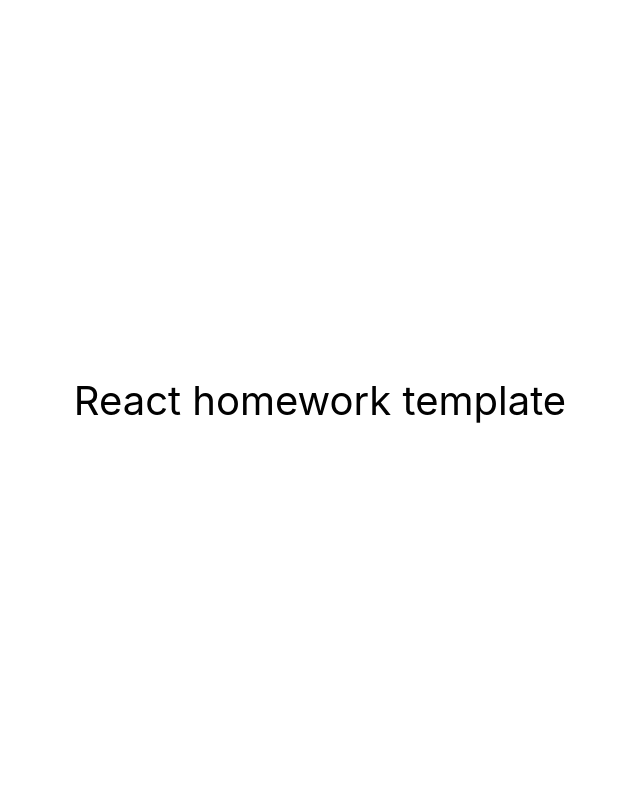
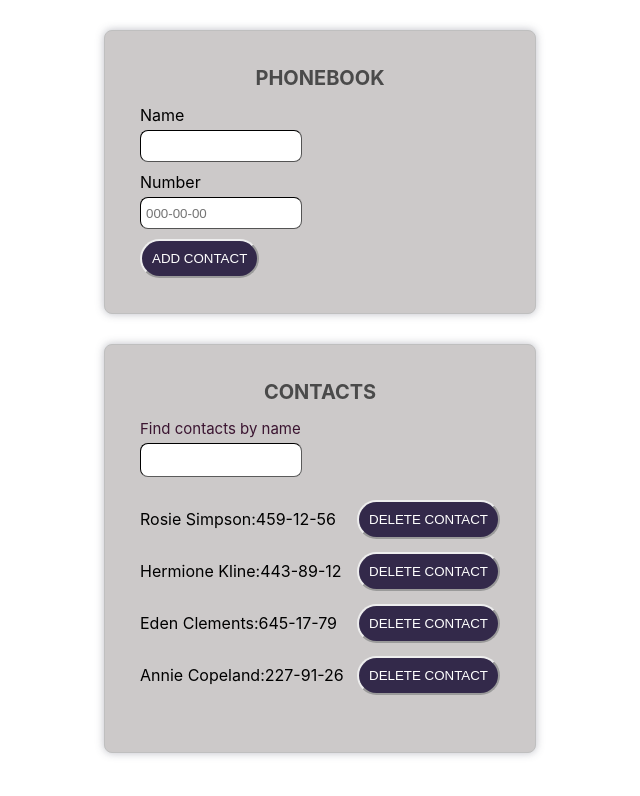
Before and after one commit to iamaelita/goit-react-hw-02-phonebook, a React (Create React App) app: page / in a window 1280 px wide. Shown: the top 796 px of the page, without its empty margins (320-960 px from the left). Built offline with nearby package versions, Linux system fonts and the light colour scheme.

Commit message:
fixing css

```diff
--- a/package.json
+++ b/package.json
@@ -7,6 +7,8 @@
     "@testing-library/jest-dom": "^5.16.3",
     "@testing-library/react": "^12.1.4",
     "@testing-library/user-event": "^13.5.0",
+    "nanoid": "^4.0.2",
+    "prop-types": "^15.8.1",
     "react": "^18.1.0",
     "react-dom": "^18.1.0",
     "react-scripts": "5.0.1",
--- a/src/components/App.jsx
+++ b/src/components/App.jsx
@@ -1,16 +1,65 @@
-export const App = () => {
-  return (
-    <div
-      style={{
-        height: '100vh',
-        display: 'flex',
-        justifyContent: 'center',
-        alignItems: 'center',
-        fontSize: 40,
-        color: '#010101'
-      }}
-    >
-      React homework template
-    </div>
-  );
-};
+import { Component } from 'react';
+import { nanoid } from 'nanoid';
+
+import { ContactForm } from './ContactForm/ContactForm';
+import { Filter } from './Filter/Filter';
+import { ContactList } from './ContactList/ContactList';
+import { Section } from './Section/Section';
+
+export class App extends Component {
+  state = {
+    contacts: [
+      { id: 'id-1', name: 'Rosie Simpson', number: '459-12-56' },
+      { id: 'id-2', name: 'Hermione Kline', number: '443-89-12' },
+      { id: 'id-3', name: 'Eden Clements', number: '645-17-79' },
+      { id: 'id-4', name: 'Annie Copeland', number: '227-91-26' },
+    ],
+    filter: '',
+  };
+
+  addContact = ({ name, number }) => {
+   const names = this.state.contacts.map(contact => contact.name);
+   if (names.indexOf(name) >= 0) {
+     alert(name + ' is already in contacts');
+     return;
+   }
+   this.setState(prevState => {
+     return {
+       contacts: [{ name, number, id: nanoid() }, ...prevState.contacts],
+     };
+   });
+  };
+
+  deleteContact = id => {
+    this.setState(prevState => ({
+      contacts: prevState.contacts.filter(contact => contact.id !== id),
+    }));
+  };
+
+  changeInput = e => {
+    const { name, value } = e.target;
+    this.setState({ [name]: value });
+  };
+
+  render() {
+    const { contacts, filter } = this.state;
+    const filterContacts = contacts.filter(contact =>
+      contact.name.toLowerCase().includes(filter.toLowerCase())
+    );
+
+    return (
+      <>
+        <Section title="Phonebook">
+          <ContactForm onSubmit={this.addContact} />
+        </Section>
+        <Section title="Contacts">
+          <Filter name={'filter'} changeInput={this.changeInput} />
+          <ContactList
+            contacts={filterContacts}
+            deleteContact={this.deleteContact}
+          />
+        </Section>
+      </>
+    );
+  }
+}
--- /dev/null
+++ b/src/components/ContactForm/ContactForm.jsx
@@ -0,0 +1,55 @@
+import { Component } from 'react';
+import PropTypes from 'prop-types';
+import css from './ContactForm.module.css';
+
+export class ContactForm extends Component {
+  state = { name: '', number: '' };
+  handleChange = e => {
+    const { name, value } = e.currentTarget;
+    this.setState({ [name]: value });
+  };
+  handleSubmit = e => {
+    e.preventDefault();
+    this.props.onSubmit(this.state);
+    this.setState({ name: '', number: '' });
+  };
+  render() {
+    const { name, number } = this.state;
+    return (
+      <form className={css.container} onSubmit={this.handleSubmit}>
+        <label className={css.item}>
+          Name
+          <input
+            type="text"
+            className={css.input}
+            name="name"
+            value={name}
+            pattern="^[a-zA-Zа-яА-Я]+(([' -][a-zA-Zа-яА-Я ])?[a-zA-Zа-яА-Я]*)*$"
+            title="Name may contain only letters, apostrophe, dash and spaces. For example Adrian, Jacob Mercer, Charles de Batz de Castelmore d'Artagnan"
+            required
+            onChange={this.handleChange}
+          />
+        </label>
+        <label className={css.item}>
+          Number
+          <input
+            placeholder="000-00-00"
+            type="tel"
+            name="number"
+            className={css.input}
+            value={number}
+            pattern="\+?\d{1,4}?[-.\s]?\(?\d{1,3}?\)?[-.\s]?\d{1,4}[-.\s]?\d{1,4}[-.\s]?\d{1,9}"
+            title="Phone number must be digits and can contain spaces, dashes, parentheses and can start with +"
+            required
+            onChange={this.handleChange}
+          />
+        </label>
+        <button className={css.button}>Add contact</button>
+      </form>
+    );
+  }
+}
+
+ContactForm.propTypes = {
+  onSubmit: PropTypes.func.isRequired,
+};
--- /dev/null
+++ b/src/components/ContactForm/ContactForm.module.css
@@ -0,0 +1,39 @@
+.title {
+    display: block;
+    margin-bottom: 10px;
+    font-size: 15px;
+    color: #e93636;
+
+}
+
+.input {
+    display: block;
+    width: 150px;
+    height: 20px;
+    padding: 5px;
+    margin-top: 5px;
+    margin-bottom: 10px;
+    border-radius: 8px;
+    border-width: 1px;
+    border-color: #000000;
+
+}
+
+input:focus,
+input:hover {
+    outline: none;
+}
+
+button {
+    padding: 10px;
+    border-radius: 8px;
+    border-color: inherit;
+    background-color: #110b22;
+    color: #e5fca8;
+    text-transform: uppercase;
+}
+
+button:hover {
+    background-color: #d9e899;
+    color: #fff;
+}
--- /dev/null
+++ b/src/components/ContactList/ContactList.jsx
@@ -0,0 +1,39 @@
+import PropTypes from 'prop-types';
+import css from './ContactList.module.css';
+
+export function ContactList({ contacts, deleteContact }) {
+  return (
+    <ul className={css.list}>
+      {contacts.map(({ id, name, number }) => {
+        return (
+          <>
+            <li className={css.item}>
+              <p>
+                {name}:{number}
+              </p>
+              <button
+                className={css.button}
+                type="button"
+                onClick={() => deleteContact(id)}
+                value="delete"
+              >
+                Delete contact
+              </button>
+            </li>
+          </>
+        );
+      })}
+    </ul>
+  );
+}
+
+ContactList.propTypes = {
+  contacts: PropTypes.arrayOf(
+    PropTypes.shape({
+      id: PropTypes.string.isRequired,
+      name: PropTypes.string.isRequired,
+      number: PropTypes.string.isRequired,
+    })
+  ),
+  deleteContact: PropTypes.func.isRequired,
+};
--- /dev/null
+++ b/src/components/ContactList/ContactList.module.css
@@ -0,0 +1,26 @@
+.list {
+    padding-left: 0px;
+    list-style: none;
+}
+
+.item {
+    display: flex;
+    justify-content: space-between;
+    align-items: center;
+    margin-left: 0px;
+    list-style: none;
+}
+
+button {
+    padding: 10px;
+    border-radius: 25px;
+    border-color: inherit;
+    background-color: #33294a;
+    color: #fff;
+    text-transform: uppercase;
+}
+
+button:hover {
+    background-color: #9f4676;
+    color: #fff;
+}
--- /dev/null
+++ b/src/components/Filter/Filter.jsx
@@ -0,0 +1,21 @@
+import PropTypes from 'prop-types';
+import css from './Filter.module.css';
+
+export function Filter({ name, changeInput }) {
+  return (
+    <label className={css.name}>
+      Find contacts by name
+      <input
+        className={css.input}
+        type="text"
+        name={name}
+        onChange={changeInput}
+      />
+    </label>
+  );
+}
+
+Filter.propTypes = {
+  name: PropTypes.string,
+  onChange: PropTypes.func.isRequired,
+};
--- /dev/null
+++ b/src/components/Filter/Filter.module.css
@@ -0,0 +1,25 @@
+.name {
+    display: block;
+    margin-bottom: 5px;
+    font-size: 15px;
+    color: #3b1531;
+}
+
+.input {
+    display: block;
+    width: 150px;
+    height: 22px;
+    padding: 5px;
+    margin-top: 5px;
+    margin-bottom: 10px;
+    border-radius: 8px;
+    border-width: 1px;
+    border-color: #070707;
+
+
+}
+
+input:focus,
+input:hover {
+    outline: none;
+}
--- /dev/null
+++ b/src/components/Section/Section.jsx
@@ -0,0 +1,18 @@
+import PropTypes from 'prop-types';
+import styles from './Section.module.css';
+
+export const Section = ({title, children}) => {
+    return (
+        <>
+            <div className={styles.card}>
+                <h1 className={styles.title}>{title}</h1>
+                {children}
+            </div>
+        </>
+    );
+};
+
+Section.propTypes = {
+    title: PropTypes.string.isRequired,
+    children: PropTypes.node.isRequired,
+};
--- /dev/null
+++ b/src/components/Section/Section.module.css
@@ -0,0 +1,21 @@
+.card {
+    width: 360px;
+    margin-left: auto;
+    margin-right: auto;
+    margin-top: 30px;
+    padding: 35px;
+    background-color: #ccc9c9 ;
+    border: 1px solid #bfbfbf;
+    border-radius: 8px;
+    box-shadow: 0px 0px 8px 0px rgba(66, 68, 90, 0.35);
+}
+
+.title {
+    display: block;
+    margin-bottom: 15px;
+    margin-top: 0px;
+    text-align: center;
+    font-size: 20px;
+    color: #4a4a4a;
+    text-transform: uppercase;
+}
```
Also changed, not shown: 1 other file (tests, documents, lock files or other folders).
